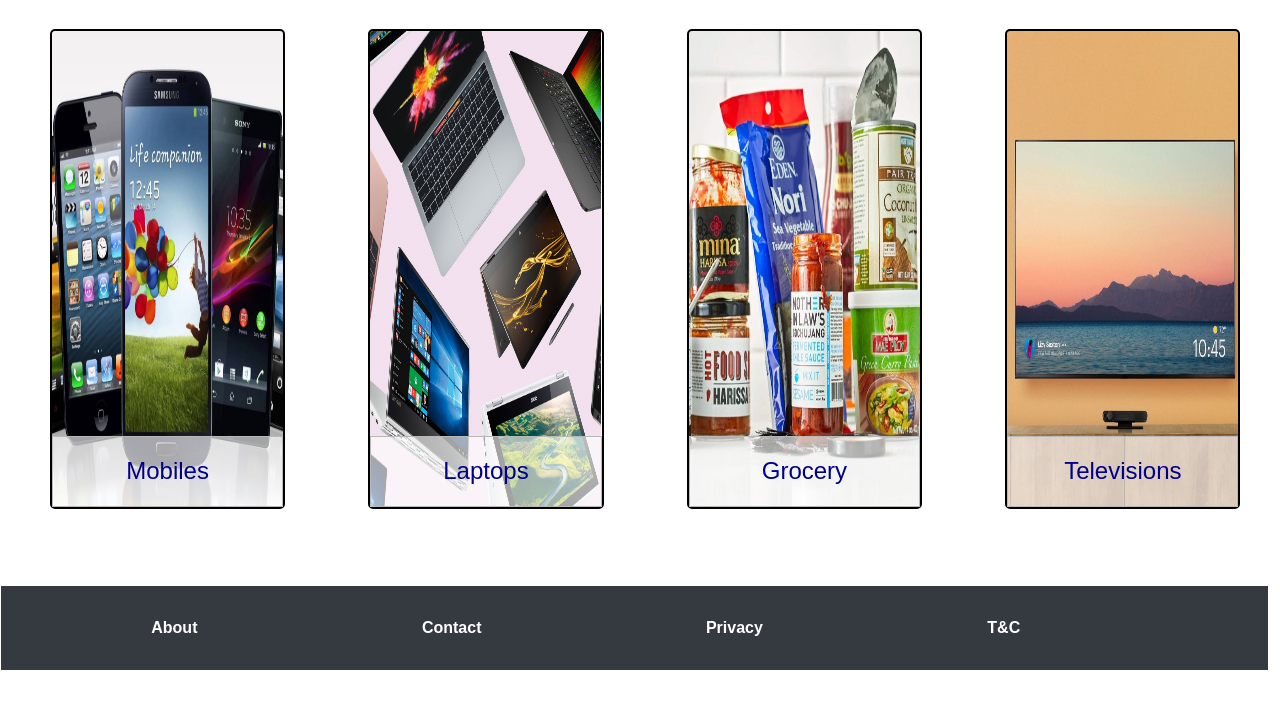
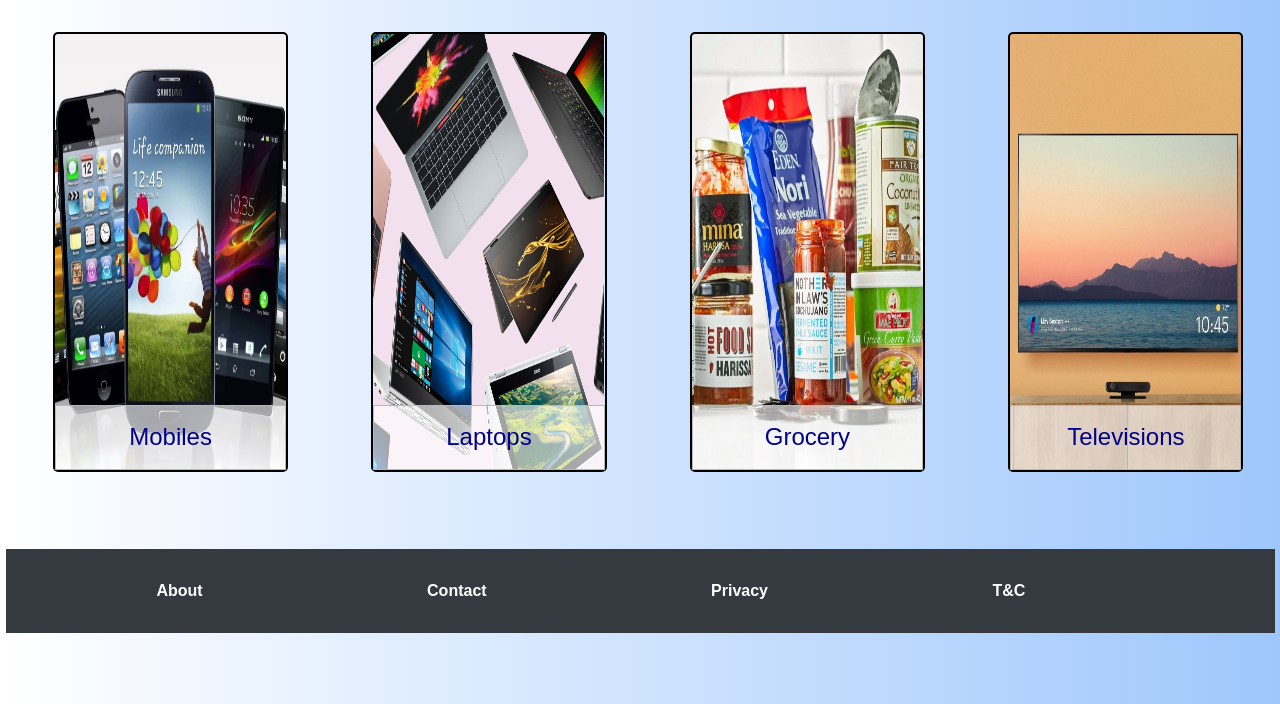
Before and after one commit to coder2800/flex-shop, a plain HTML site: page Devansh-new/HomePage.html in a window 1280 px wide. Shown: the part 96-800 px from the top of the page. Drawn offline with Linux system fonts and the light colour scheme.

Commit message:
made some changes to HomePage

```diff
--- a/Devansh-new/HomePage.css
+++ b/Devansh-new/HomePage.css
@@ -3,7 +3,7 @@
 }
 
 body {
-    /* background-image: linear-gradient(to right, rgb(58 179 177) 0%, #9fc7fc 100%); */
+    background-image: linear-gradient(to right, white 0%, #9fc7fc 100%);
     margin: 0px 0px 0px 0px;
     padding: 0px 0px 0px 0px;
     font-family: Arial;
@@ -14,7 +14,7 @@
 .container {
     height: 99vh;
     width: 100%;
-    /* background-image: linear-gradient(to right, white 0%, #9fc7fc 100%); */
+    background-image: linear-gradient(to right, white 0%, #9fc7fc 100%);
     /* display: grid;
     grid-template-columns: 1fr 1fr;
     grid-auto-rows: 20px; */
@@ -22,6 +22,7 @@
 
 .navbar {
     margin: 0px;
+    margin-left: 0.3%;
     display: flex;
     justify-content: space-between;
     align-items: center;
@@ -158,10 +159,10 @@
 }
 
 .grid_of_products {
-    padding-top: 30px;
-    padding-left: 50px;
+    padding-top: 33px;
+    padding-left: 53px;
     padding-right: 20px;
-    height: 60vh;
+    height: 55vh;
     width: 93vw;
     display: grid;
     grid-template-columns: 1fr 1fr 1fr 1fr;
@@ -258,10 +259,10 @@
     border-radius: 0%;
     margin-top: 6%;
     margin-bottom: 0%;
-    margin-left: 0.1%;
+    margin-left: 0.5%;
     display: flex;
     align-items: center;
-    width: 99%;
+    width: 99.1%;
     height: 12%;
     background-color: #343a40;
 }
```
